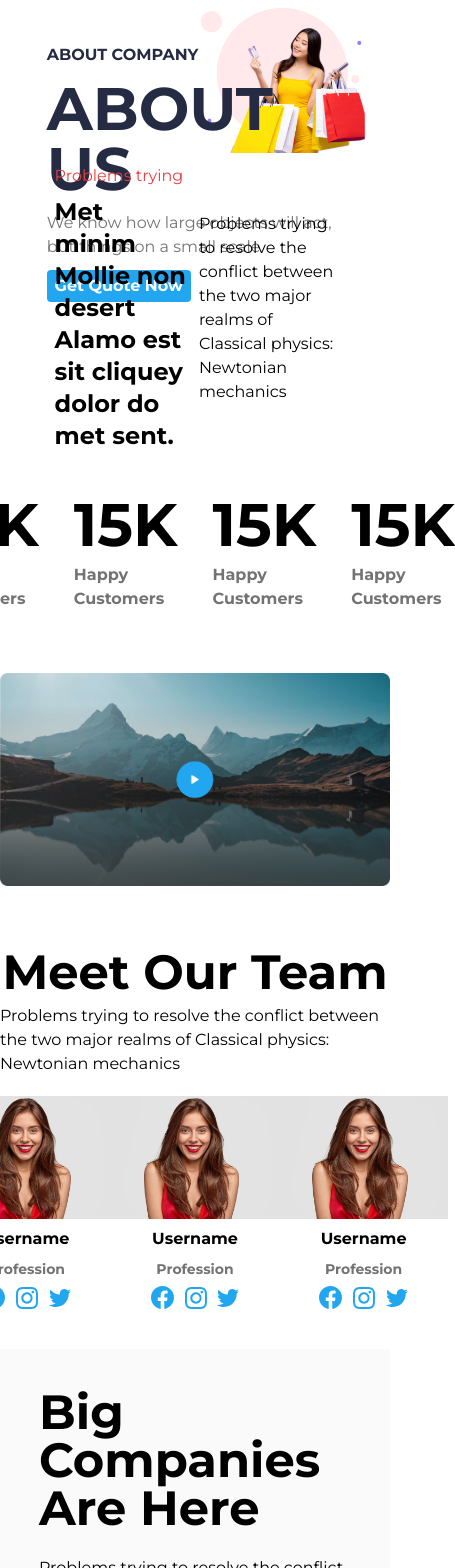
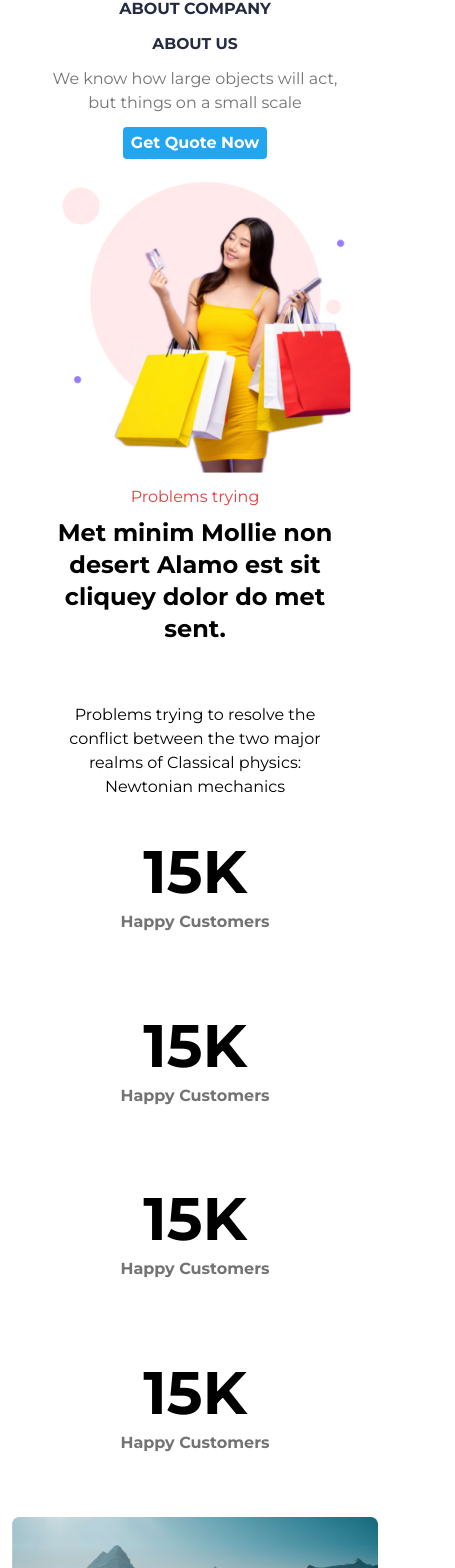
Before and after one commit to ayseefsin/e-commerce, a React (Create React App) app in the folder my-app/: page /about in a window 390 px wide. Shown: the part 309-1877 px from the top of the page, 455 px wide, since content can reach past the window. Built offline with nearby package versions, Linux system fonts and the light colour scheme; a web font is replaced by a local one.

Commit message:
AboutPage made responsive

```diff
--- a/my-app/src/components/AboutPageBrand.js
+++ b/my-app/src/components/AboutPageBrand.js
@@ -3,8 +3,10 @@ import { ProductListPageFooter } from "./ProductListPageFooter";
 export const AboutPageBrand = () => {
   return (
     <div>
-      <div className="bg-[#FAFAFA] flex flex-col items-center gap-[6vw] mt-[10vw] p-[10vw]">
-        <h2 className="text-5xl font-bold">Big Companies Are Here</h2>
+      <div className="bg-[#FAFAFA] md:text-center flex flex-col items-center gap-[6vw] mt-[10vw] p-[10vw]">
+        <h2 className="text-5xl md:text-3xl font-bold">
+          Big Companies Are Here
+        </h2>
         <p>
           Problems trying to resolve the conflict between the two major realms
           of Classical physics: Newtonian mechanics{" "}
--- a/my-app/src/components/AboutPageContent.js
+++ b/my-app/src/components/AboutPageContent.js
@@ -1,6 +1,6 @@
 export const AboutPageContent = () => {
   return (
-    <div className="flex mx-[14vw] my-[3vw] gap-[2vw] ">
+    <div className="flex md:flex-col mx-[14vw] my-[3vw] gap-[3vw] md:gap-[15vw] md:text-center ">
       <div className="flex flex-1 flex-col gap-[2vw] ">
         <h3 className=" text-[#E74040] ">Problems trying</h3>
         <p className="font-bold text-2xl ">
--- a/my-app/src/components/AboutPageHeader.js
+++ b/my-app/src/components/AboutPageHeader.js
@@ -7,10 +7,11 @@ export const AboutPageHeader = () => {
     width: "100%", // Example width
   };
   return (
-    <div style={customStyle} className="flex flex-col p-[12vw] gap-[3vw]">
+    <div className="md:flex-col md:text-center flex items-center justify-center px-[10vw]  ">
+      <div className="flex flex-col gap-[3vw]">
         <div className="flex flex-col gap-[3vw]">
           <h2 className="font-bold text-[#252B42] ">ABOUT COMPANY</h2>
-        <h1 className="text-6xl font-bold text-[#252B42]">ABOUT US</h1>
+          <h1 className="text-[4vw] font-bold text-[#252B42]">ABOUT US</h1>
           <p className="text-[#737373]">
             We know how large objects will act, but things on a small scale
           </p>
@@ -21,5 +22,9 @@ export const AboutPageHeader = () => {
           </button>
         </div>
       </div>
+      <div className="items-center justify-center">
+        <img src="/pics/about.design.png" />
+      </div>
+    </div>
   );
 };
--- a/my-app/src/components/AboutPageInfo.js
+++ b/my-app/src/components/AboutPageInfo.js
@@ -2,7 +2,7 @@ import { AboutPageInfoComp } from "./AboutPageInfoComp";
 
 export const AboutPageInfo = () => {
   return (
-    <div className="flex justify-center gap-[5vw]">
+    <div className="flex md:flex-col md:text-center justify-center gap-[5vw]">
       <AboutPageInfoComp />
       <AboutPageInfoComp />
       <AboutPageInfoComp />
--- a/my-app/src/components/AboutPageTeam.js
+++ b/my-app/src/components/AboutPageTeam.js
@@ -2,15 +2,15 @@ import { AboutPageTeamMember } from "./AboutPageTeamMember";
 
 export const AboutPageTeam = () => {
   return (
-    <div className="flex flex-col gap-[5vw]">
-      <div className="flex flex-col gap-[2vw] items-center">
+    <div className="flex flex-col gap-[10vw] md:gap-[20vw] md:mt-[30vw]">
+      <div className="md:text-center  flex flex-col gap-[3vw] md:gap-[20vw] items-center">
         <h2 className="font-bold text-5xl mt-[8vw] ">Meet Our Team</h2>
         <p>
           Problems trying to resolve the conflict between the two major realms
           of Classical physics: Newtonian mechanics
         </p>
       </div>
-      <div className="flex justify-center ">
+      <div className="flex md:flex-col md:gap-[10vw] justify-center ">
         <AboutPageTeamMember />
         <AboutPageTeamMember />
         <AboutPageTeamMember />
--- a/my-app/src/components/AboutPageVideo.js
+++ b/my-app/src/components/AboutPageVideo.js
@@ -1,6 +1,6 @@
 export const AboutPageVideo = () => {
   return (
-    <div className="flex justify-center my-[8vw] ">
+    <div className=" md:items-center flex items-center justify-center my-[8vw] px-[3vw] ">
       <img src="/pics/Video card.png" />
     </div>
   );
```
Also changed, not shown: my-app/public/pics/about.design.png (added). Lines whose indentation alone changed are shown as unchanged.
